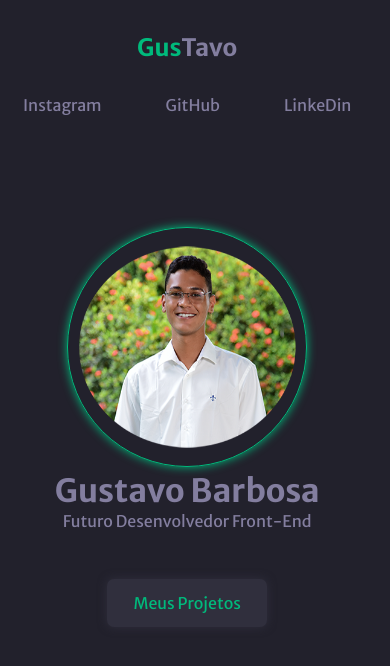
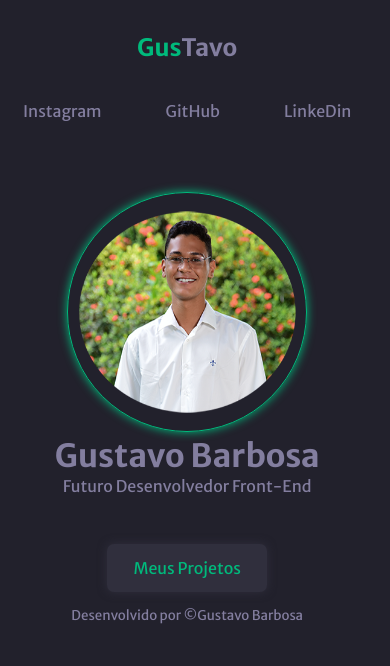
Before and after one commit to gustavbarbosaa/Portfoilio, a PHP site: page / in a window 390 px wide. Shown: the top 666 px of the page. Run offline with PHP 8.4, Linux system fonts and the light colour scheme.

Commit message:
ladding terminada

```diff
--- a/init.css
+++ b/init.css
@@ -90,10 +90,11 @@ body{
 }
 
 footer{
-    position: absolute;
-    bottom: 0;
-    left: 50%;
-    transform: translate(-50%);
+    height: 5rem;
+    display: flex;
+    align-items: flex-end;
+    justify-content: center;
+    margin-top: 1rem;
 }
 
 @media(max-width: 550px) {
@@ -105,9 +106,15 @@ footer{
     .cabecalho nav{
         display: flex;
         justify-content: space-around;
+        margin: 0.4rem;
+    }
+
+    .principal{
+        margin-top: 0;
     }
 
     footer{
-        display: none;
+        height: 2rem;
+        margin-top: 0;
     }
 }
```
